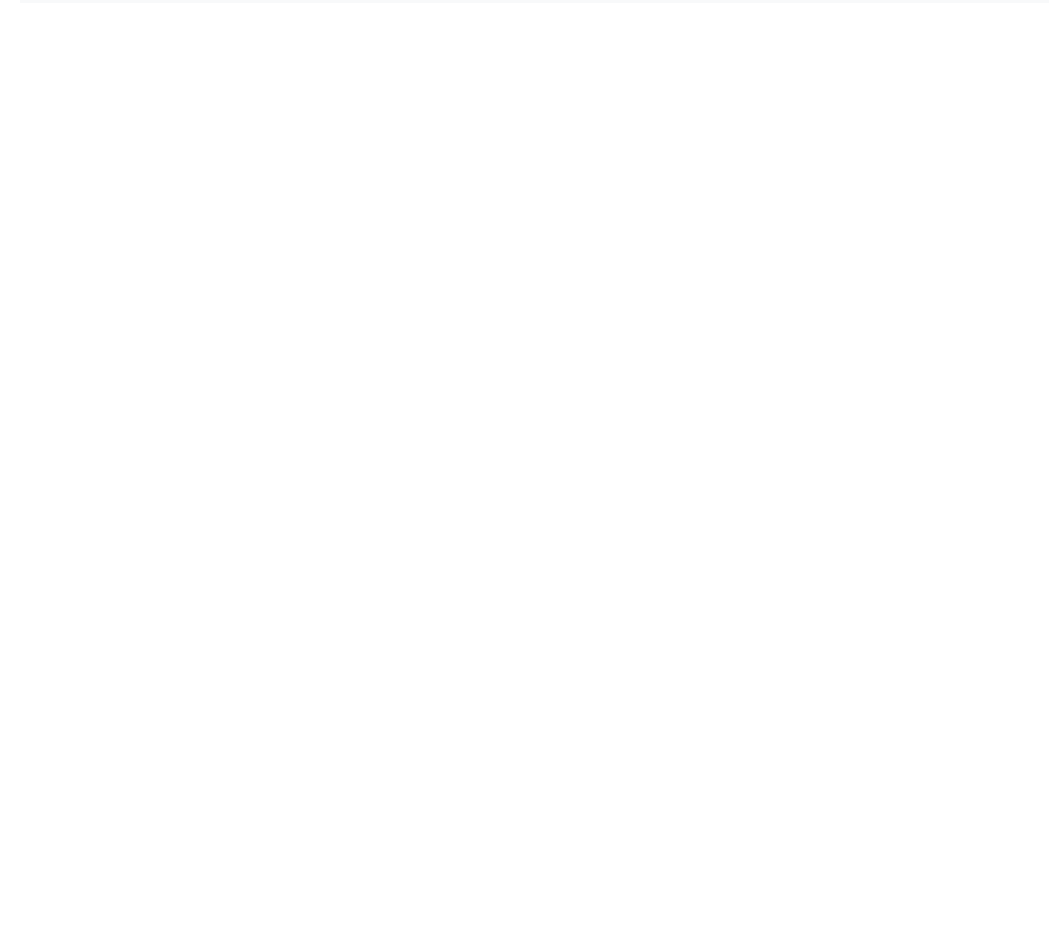
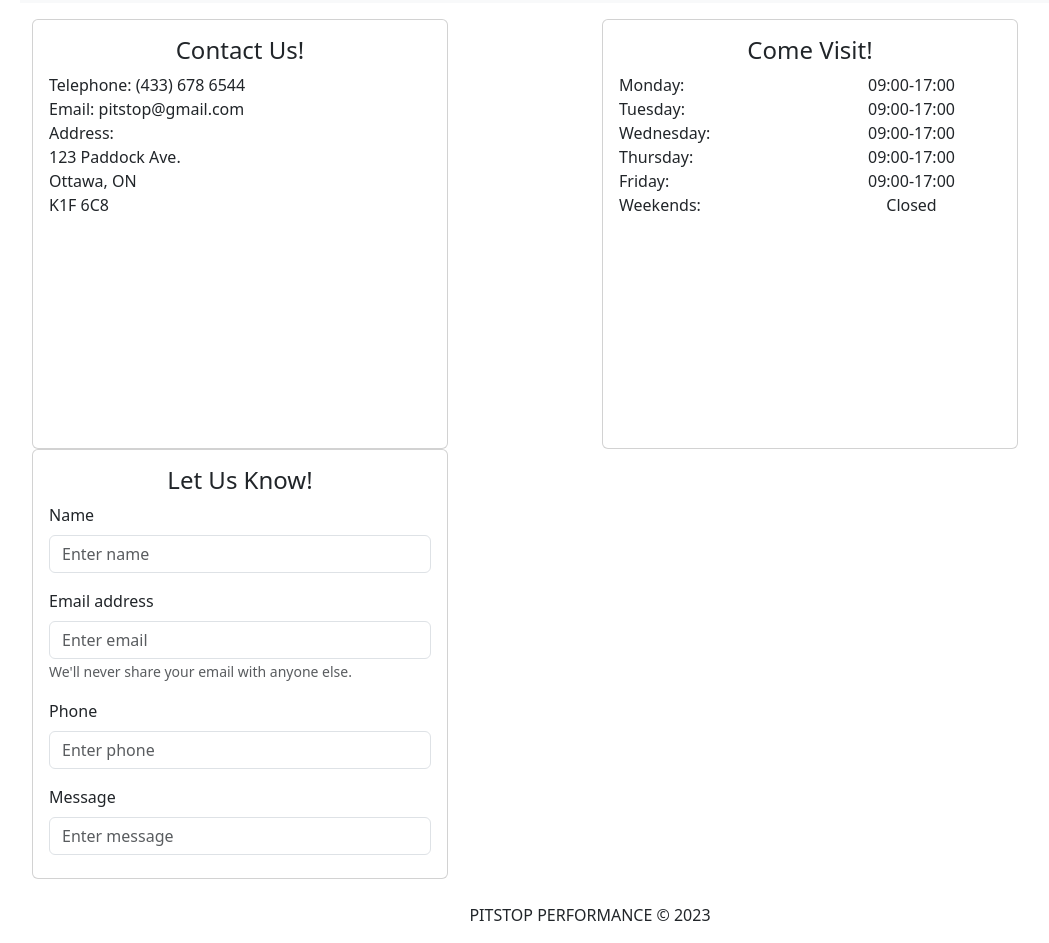
Before and after one commit to aghar11/seg3125-project1, a React (Create React App) app: page / in a window 1280 px wide. Shown: the part 2035-2978 px from the top of the page, without its empty margins (50-1099 px from the left). Before the commit the page ends 2086 px from the top, so only its background shows below. Built offline with nearby package versions, Linux system fonts and the light colour scheme.

Commit message:
Finished Homepage

```diff
--- a/src/App.js
+++ b/src/App.js
@@ -9,6 +9,7 @@
 import Button from 'react-bootstrap/Button';
 import Card from 'react-bootstrap/Card';
 import Carousel from 'react-bootstrap/Carousel';
+import Form from 'react-bootstrap/Form';
 
 import regMaintenanceImage from './resources/homepage/regMaintenance.jpg';
 import perfModsImage from './resources/homepage/perfMods.jpg';
@@ -24,7 +25,6 @@
 function App() {
   return (
     <div className="App">
-      <header>
       <NavigationBar></NavigationBar>
       <Container className='d-flex align-center justify-content-center bg-light'>
         <Image src={landingPageImage} fluid className='mt-2'/>
@@ -163,10 +163,96 @@
           </Carousel.Item>
         </Carousel>
       </Container>
-        <Container className='d-flex align-center justify-content-center container-fluid mt-5'>
+      <Container className='d-flex align-center justify-content-center container-fluid mt-3'>
+        <Row>
+          <Col>
+            <Card style={{ width: '26rem', height: "430px" }}>
+              <Card.Body>
+                <Card.Title className='text-center'>
+                  <h4>Contact Us!</h4>
+                </Card.Title>
+                <Card.Text>
+                  Telephone: (433) 678 6544 <br/>
+                  Email: pitstop@gmail.com <br/>
+                  Address: <br/>
+                  123 Paddock Ave. <br/>
+                  Ottawa, ON <br/>
+                  K1F 6C8
+                </Card.Text>
+              </Card.Body>
+            </Card>
+          </Col>
+          <Col>
+            <Card style={{ width: '26em' , height: "430px" }}>
+              <Card.Body>
+                <Card.Title className='text-center'>
+                  <h4>Come Visit!</h4>
+                </Card.Title>
+                <Card.Text>
+                  <Row>
+                    <Col>
+                      <p className='text-left'>
+                        Monday: <br/>
+                        Tuesday: <br/>
+                        Wednesday: <br/>
+                        Thursday: <br/>
+                        Friday: <br/>
+                        Weekends:
+                      </p>
+                    </Col>
+                    <Col>
+                      <p className='text-center'>
+                        09:00-17:00 <br/>
+                        09:00-17:00 <br/>
+                        09:00-17:00 <br/>
+                        09:00-17:00 <br/>
+                        09:00-17:00 <br/>
+                        Closed
+                      </p>
+                    </Col>
+                  </Row>
+                </Card.Text>
+              </Card.Body>
+            </Card>
+          </Col>
+          <Col>
+            <Card style={{ width: '26rem', height: "430px" }}>
+              <Card.Body>
+                <Card.Title className='text-center'>
+                  <h4>Let Us Know!</h4>
+                </Card.Title>
+                <Form>
+                  <Form.Group className='mb-3' controlId='formName'>
+                    <Form.Label>Name</Form.Label>
+                    <Form.Control type="name" placeholder='Enter name' />
+                  </Form.Group>
 
+                  <Form.Group className="mb-3" controlId="formEmail">
+                    <Form.Label>Email address</Form.Label>
+                    <Form.Control type="email" placeholder="Enter email"/>
+                    <Form.Text className="text-muted">
+                      We'll never share your email with anyone else.
+                    </Form.Text>
+                  </Form.Group>
+
+                  <Form.Group className='mb-3' controlId='formPhone'>
+                    <Form.Label>Phone</Form.Label>
+                    <Form.Control type='phone' placeholder='Enter phone'/>
+                  </Form.Group>
+
+                  <Form.Group className='mb-3' controlId='formMessage'>
+                    <Form.Label>Message</Form.Label>
+                    <Form.Control placeholder='Enter message'/>
+                  </Form.Group>
+                </Form>
+              </Card.Body>
+            </Card>
+          </Col>
+        </Row>
       </Container>
-      </header>
+      <Container className='d-flex align-center justify-content-center container-fluid mt-3'>
+        <p className='mt-2'>PITSTOP PERFORMANCE © 2023</p>
+      </Container>
     </div>
   );
 }
```
Lines whose indentation alone changed are shown as unchanged.
